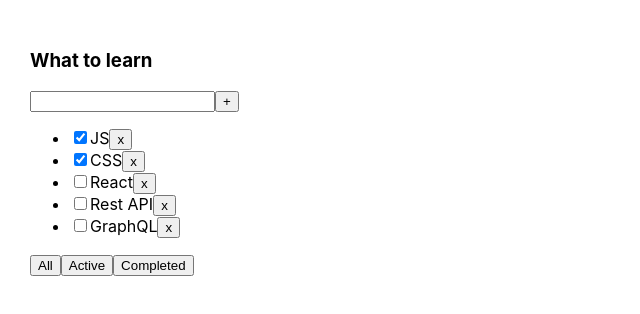
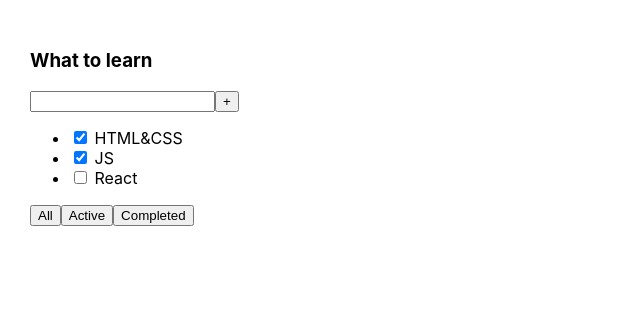
Before and after one commit to SlavaShensev/Todo_TS, a React (Create React App) app: page / in a window 1280 px wide. Shown: the top 314 px of the page, without its empty margins (0-640 px from the left). Built offline with nearby package versions, Linux system fonts and the light colour scheme.

Commit message:
repeat_ToDoList_1_lesson

```diff
--- a/src/App.tsx
+++ b/src/App.tsx
@@ -1,57 +1,26 @@
-import React, {useState} from 'react';
+import React from 'react';
 import './App.css';
-import TodoList from './TodoList'
-import {v1} from 'uuid';
-
-export type FilterValuesType = 'all' | 'active' | 'completed'
-export type TaskType = {
-    id: string
-    title: string
-    isDone: boolean
-}
 
 function App() {
-    const [tasks, setTasks] = useState([
-        {id: v1(), title: 'JS', isDone: true},
-        {id: v1(), title: 'CSS', isDone: true},
-        {id: v1(), title: 'React', isDone: false},
-        {id: v1(), title: 'Rest API', isDone: false},
-        {id: v1(), title: 'GraphQL', isDone: false},
-    ])
-
-    function removeTask(id: string) {
-        let filteredTasks = tasks.filter(t => t.id != id)
-        setTasks(filteredTasks)
-    }
-
-    let [filter, setFilter] = useState<FilterValuesType>('all')
-    let tasksForTodoList = tasks
-
-    if (filter === 'active') {
-        tasksForTodoList = tasks.filter(t => t.isDone === false)
-    }
-    if (filter === 'completed') {
-        tasksForTodoList = tasks.filter(t => t.isDone === true)
-    }
-
-    function changeFilter(value: FilterValuesType) {
-        setFilter(value)
-    }
-
-    function addTask(title: string) {
-        let task = {id: v1(), title: title, isDone: false}
-        let newTasks = [task, ...tasks]
-        setTasks(newTasks)
-    }
-
     return (
-        <div className='App'>
-            <TodoList title='What to learn'
-                      tasks={tasksForTodoList}
-                      removeTask={removeTask}
-                      changeFilter={changeFilter}
-                      addTask={addTask}
-            />
+        <div className="App">
+            <div>
+                <h3>What to learn</h3>
+                <div>
+                    <input/>
+                    <button>+</button>
+                </div>
+                <ul>
+                    <li><input type="checkbox" checked={true}/> <span>HTML&CSS</span></li>
+                    <li><input type="checkbox" checked={true}/> <span>JS</span></li>
+                    <li><input type="checkbox" checked={false}/> <span>React</span></li>
+                </ul>
+                <div>
+                    <button>All</button>
+                    <button>Active</button>
+                    <button>Completed</button>
+                </div>
+            </div>
         </div>
     );
 }
```
